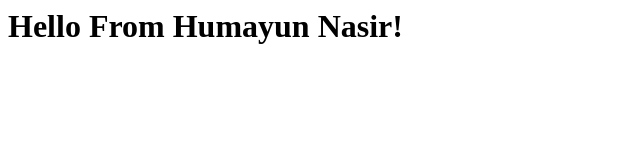
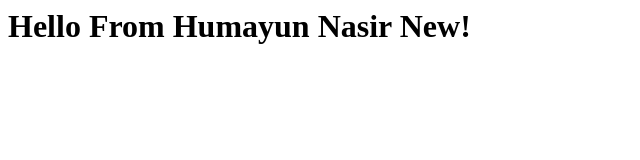
Before and after one commit to HumayunNasir23/testing, a plain HTML site: page index.html in a window 1280 px wide. Shown: the whole page, without its empty margins (0-640 px from the left). Drawn offline with Linux system fonts and the light colour scheme.

Commit message:
Update index.html

```diff
--- a/index.html
+++ b/index.html
@@ -1,7 +1,7 @@
 <html>
   <body>
     <h1>
-      Hello From Humayun Nasir!
+      Hello From Humayun Nasir New!
       </h1>
    </body>
   </html>
```
